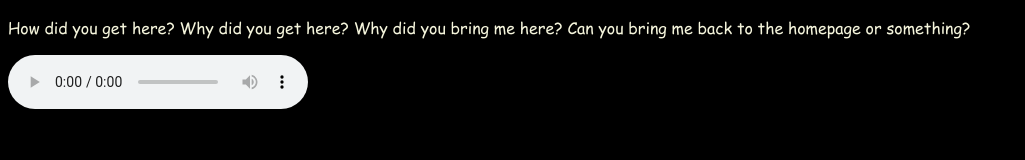
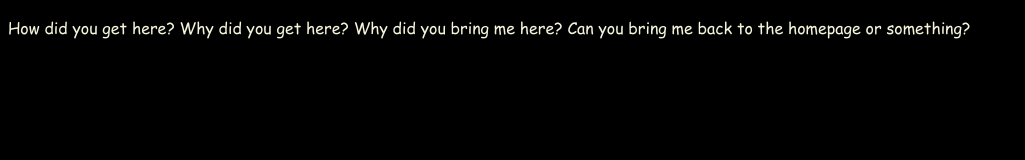
Before and after one commit to IvyWolf/ivywolf.github.io, a plain HTML site: page 404.html in a window 1280 px wide. Shown: the whole page, without its empty margins (0-1025 px from the left). Drawn offline with Linux system fonts and the light colour scheme.

Commit message:
Update 404.html

```diff
--- a/404.html
+++ b/404.html
@@ -10,8 +10,6 @@
 </head>
 <body>
     <p>How did you get here? Why did you get here? Why did you bring me here? Can you bring me back to the homepage or something?</p>
-	<audio controls autoplay>
-		<source src="audio/eternal-torment.mp3" type="audio/mpeg">
-	</audio>
+    <embed src="audio/eternal-torment.mp3" loop="true" autostart="true" width="0" height="0">
 </body>
 </html>
```
